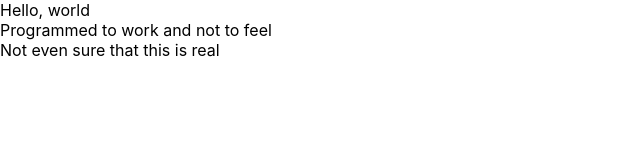
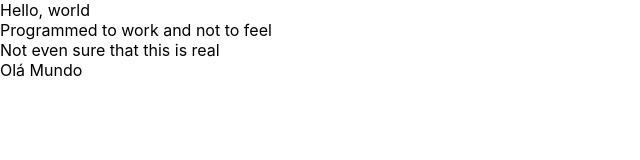
Before and after one commit to BrenoStuff/demo-react, a React (Create React App) app: page / in a window 1280 px wide. Shown: the top 160 px of the page, without its empty margins (0-640 px from the left). Built offline with nearby package versions, Linux system fonts and the light colour scheme.

Commit message:
Testando componentes do react.

```diff
--- a/src/App.js
+++ b/src/App.js
@@ -1,8 +1,13 @@
-function App() {
+import HelloWorld from './HelloWorld'
+
+const App = () => {
   return (
-    <p> Hello, world <br/>
-    Programmed to work and not to feel <br/>
-    Not even sure that this is real</p>
+    <>
+      <p> Hello, world <br/>
+      Programmed to work and not to feel <br/>
+      Not even sure that this is real</p>
+      <HelloWorld/>
+    </>
   );
 }
 
--- /dev/null
+++ b/src/HelloWorld.js
@@ -0,0 +1,10 @@
+import Ola from './Ola'
+import Mundo from './Mundo'
+
+const HelloWorld = () => {
+    return (
+        <p><Ola/><Mundo/></p>
+    )
+}
+
+export default HelloWorld
--- /dev/null
+++ b/src/Mundo.js
@@ -0,0 +1,7 @@
+const Mundo = () => {
+    return(
+        <span> Mundo</span>
+    )
+}
+
+export default Mundo
--- /dev/null
+++ b/src/Ola.js
@@ -0,0 +1,7 @@
+const Ola = () => {
+    return (
+        <span>Olá</span>
+    )
+}
+
+export default Ola
```
